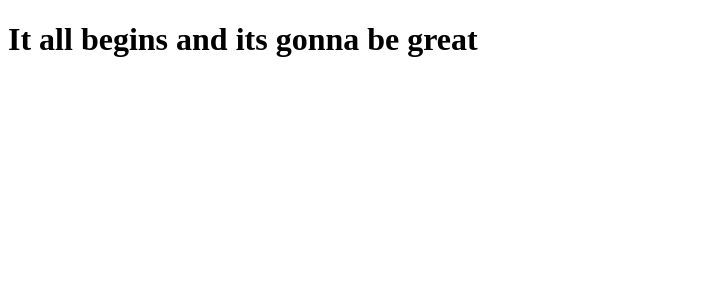
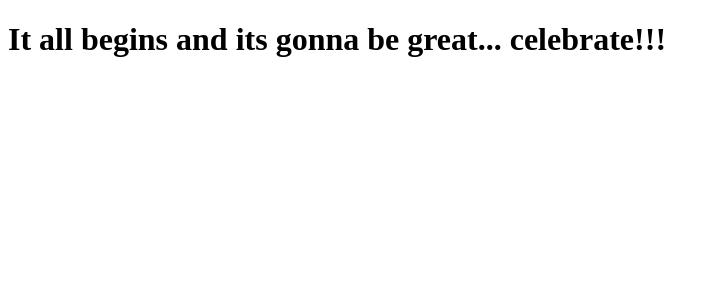
Before and after one commit to samwel-mongare/bookstore, a React (Create React App) app: page / in a window 1280 px wide. Shown: the top 300 px of the page, without its empty margins (0-718 px from the left). Built offline with nearby package versions, Linux system fonts and the light colour scheme.

Commit message:
Add react-redux to app

```diff
--- a/package.json
+++ b/package.json
@@ -8,7 +8,9 @@
     "@testing-library/user-event": "^13.5.0",
     "react": "^17.0.2",
     "react-dom": "^17.0.2",
+    "react-redux": "^7.2.6",
     "react-scripts": "5.0.0",
+    "redux": "^4.1.2",
     "web-vitals": "^2.1.3"
   },
   "scripts": {
--- a/src/components/App.js
+++ b/src/components/App.js
@@ -1,6 +1,7 @@
 const App = () => (
   <div>
-    <h1>It all begins and its gonna be great</h1>
+    <h1>It all begins and its gonna be great... celebrate!!!
+    </h1>
   </div>
 );
 
```
Also changed, not shown: 1 other file (tests, documents, lock files or other folders).
